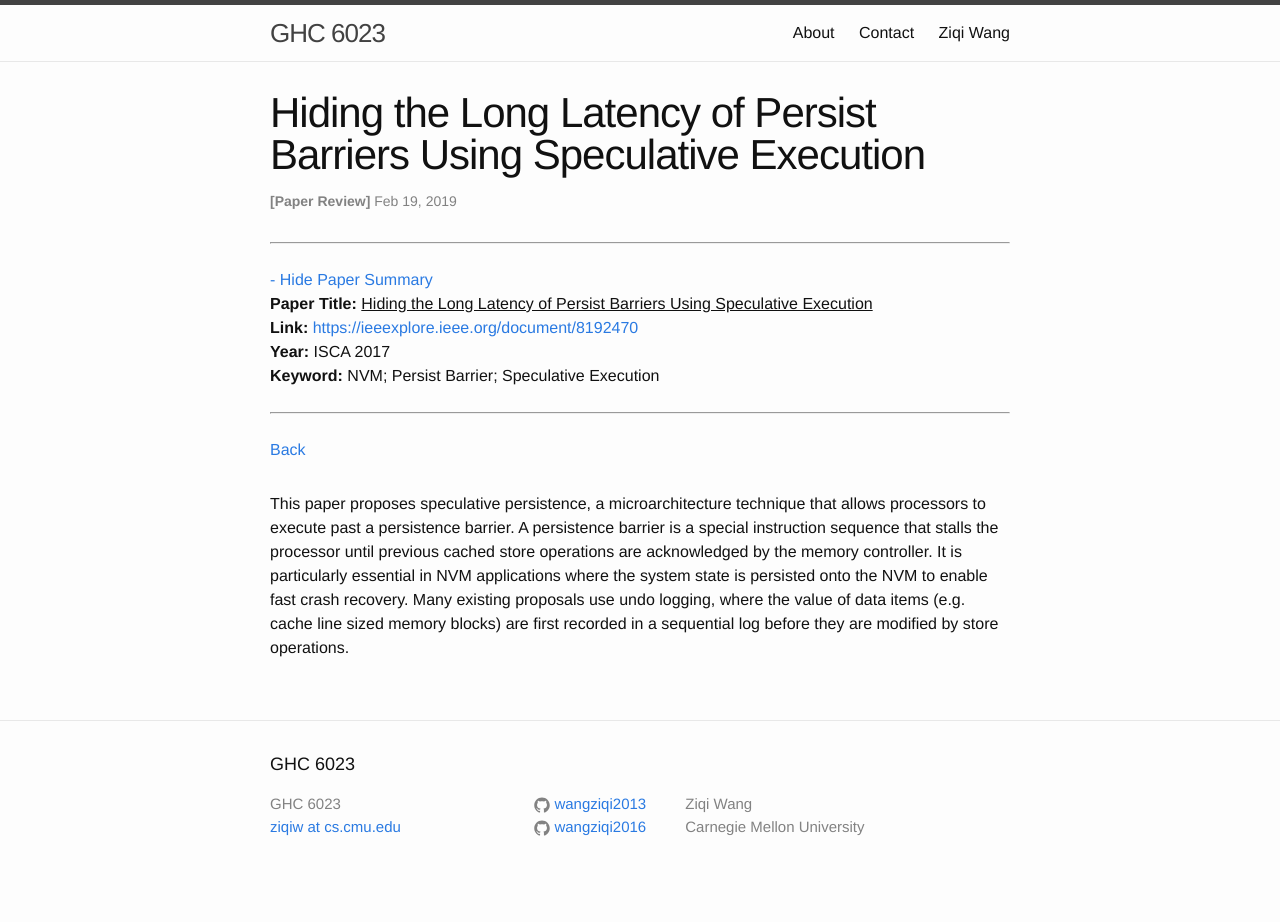
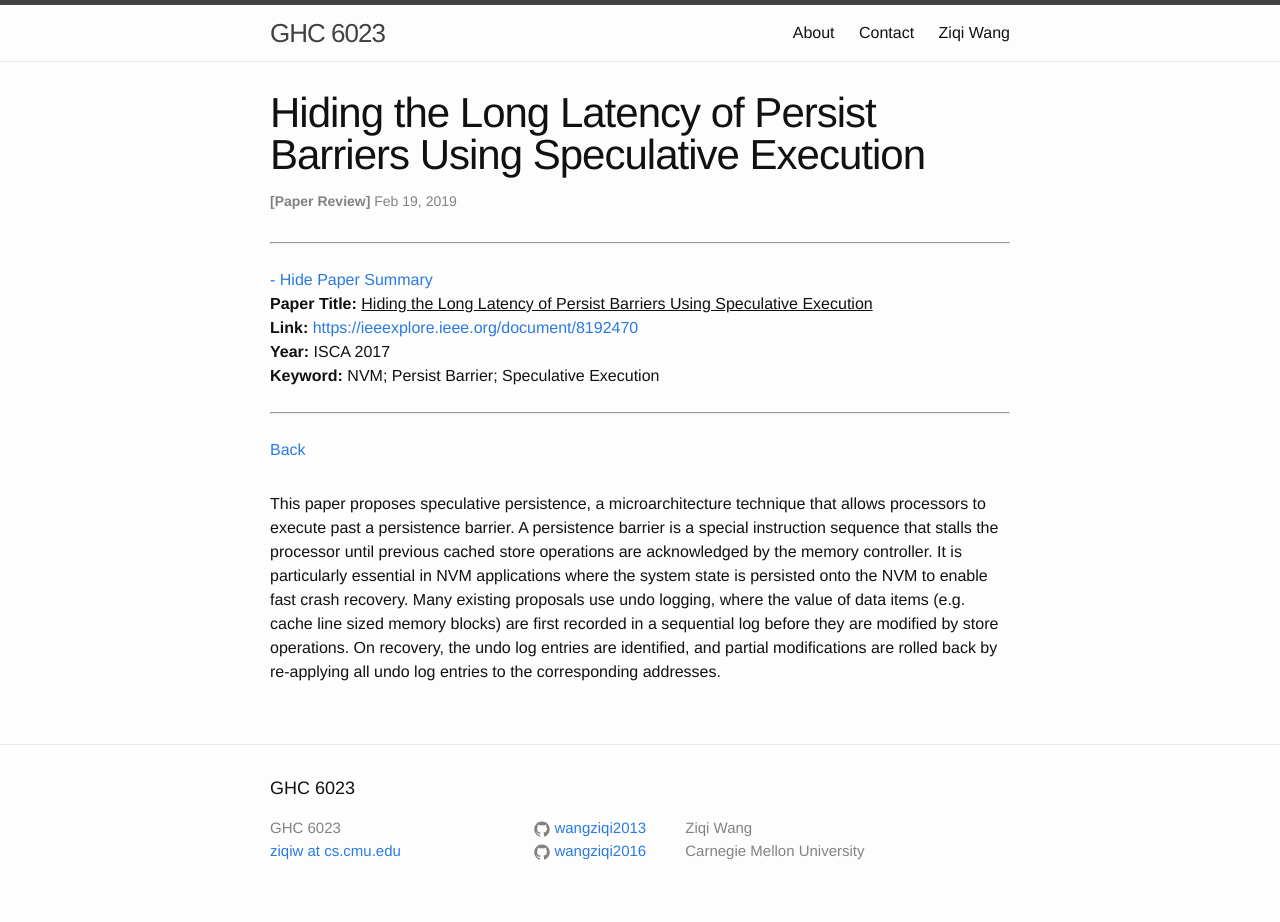
Before and after one commit to wangziqi2013/wangziqi2013.github.io, a Jekyll site: the page built from _posts/2019-02-19-Hiding-the-Long-Latency-of-Persist-Barrier-Using-Speculative-Exec.markdown, in a window 1280 px wide. Built offline with Jekyll 4.4.1, drawn with Linux system fonts in a browser that asks for light colours; before the commit the page ends 900 px from its top, so only the background shows below that.

Commit message:
Adding to first paragraph

```diff
--- a/_posts/2019-02-19-Hiding-the-Long-Latency-of-Persist-Barrier-Using-Speculative-Exec.markdown
+++ b/_posts/2019-02-19-Hiding-the-Long-Latency-of-Persist-Barrier-Using-Speculative-Exec.markdown
@@ -18,4 +18,5 @@ persistence barrier. A persistence barrier is a special instruction sequence tha
 cached store operations are acknowledged by the memory controller. It is particularly essential in NVM applications
 where the system state is persisted onto the NVM to enable fast crash recovery. Many existing proposals use undo
 logging, where the value of data items (e.g. cache line sized memory blocks) are first recorded in a sequential log
-before they are modified by store operations.
+before they are modified by store operations. On recovery, the undo log entries are identified, and partial modifications
+are rolled back by re-applying all undo log entries to the corresponding addresses.
```
